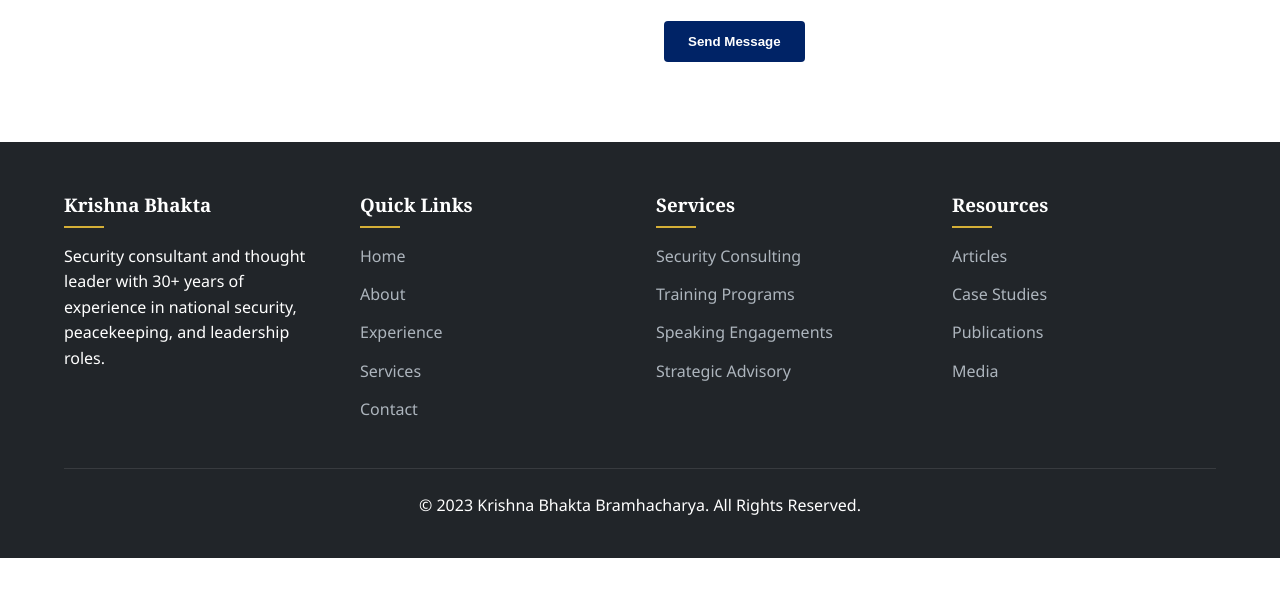
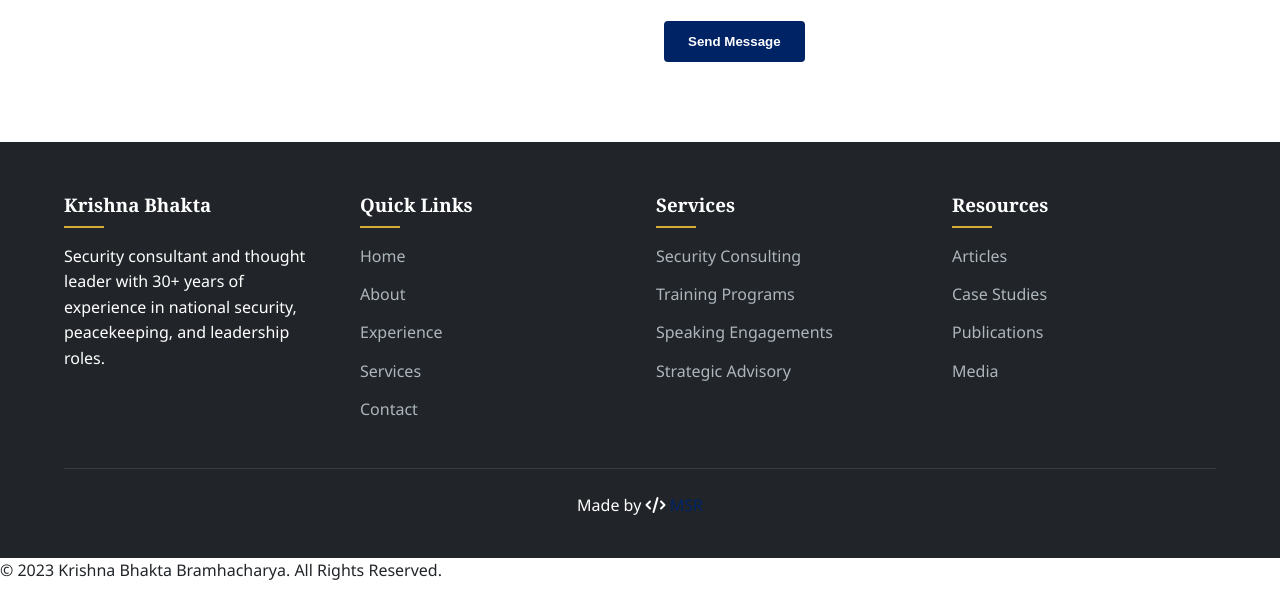
Before and after one commit to mehulsingh1209/Krishna-Bhakta-Bramhacharya, a plain HTML site: page index.html in a window 1280 px wide. Shown: the part 9238-9838 px from the top of the page. Before the commit the page ends 9796 px from the top, so only its background shows below. Drawn offline with nearby package versions, Linux system fonts and the light colour scheme.

Commit message:
Update index.html

```diff
--- a/index.html
+++ b/index.html
@@ -1551,6 +1551,16 @@
                 </div>
             </div>
             <div class="footer-bottom">
+                <p>Made by
+  <span class="dev-credit">
+    <span class="code-tag"><i class="fas fa-code"></i></span>
+    <a href="https://msr-portfolio.vercel.app/" class="msr-link">
+
+      <span class="msr-text">MSR</span>
+    </a>
+  </span>
+</p>
+        </footer>
                 <p>&copy; 2023 Krishna Bhakta Bramhacharya. All Rights Reserved.</p>
             </div>
         </div>
```
